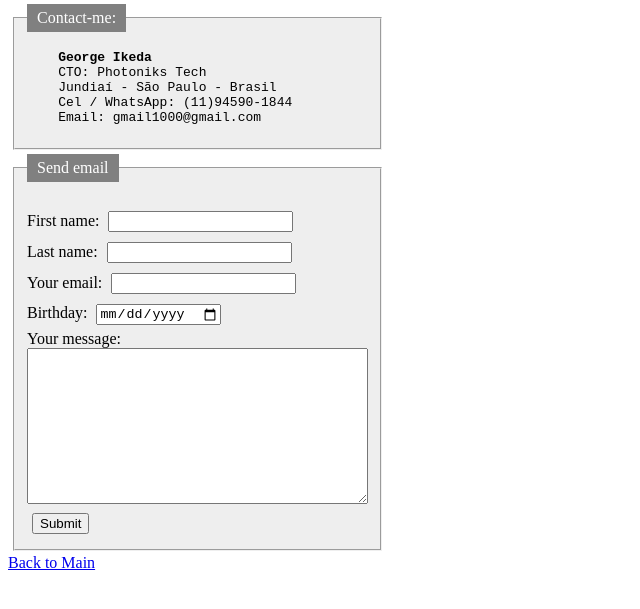
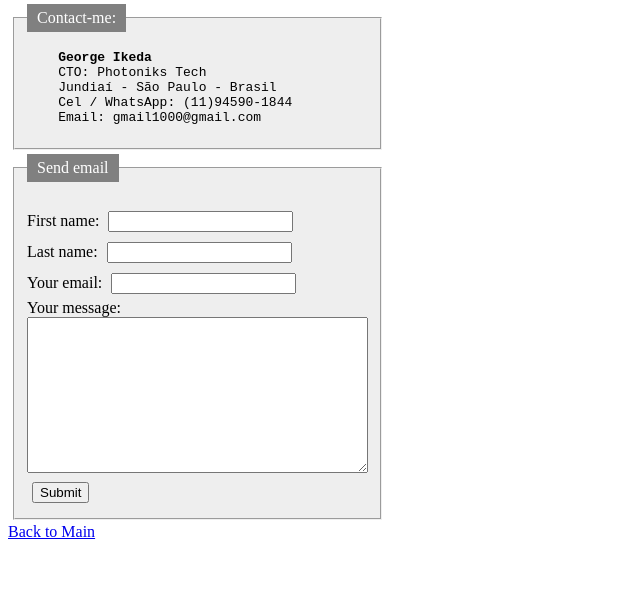
Before and after one commit to Gikeda2016/CV, a plain HTML site: page contact-me.html in a window 1280 px wide. Shown: the part 79-688 px from the top of the page, without its empty margins (0-640 px from the left). Drawn offline with Linux system fonts and the light colour scheme.

Commit message:
delete birthday entry

```diff
--- a/contact-me.html
+++ b/contact-me.html
@@ -50,8 +50,6 @@
                         <input type="text" name="lname" id=""><br>
                         <label for="">Your email:</label>
                         <input type="email" name="lname" id=""><br>
-                        <label for="">Birthday:</label>
-                        <input type="date" name="bday" id=""> <br>
                         <label for="">Your message:</label><br>
                         <textarea name="msg" id="" cols="40" rows="10"></textarea><br>
                         <input type="submit" value="Submit">
```
